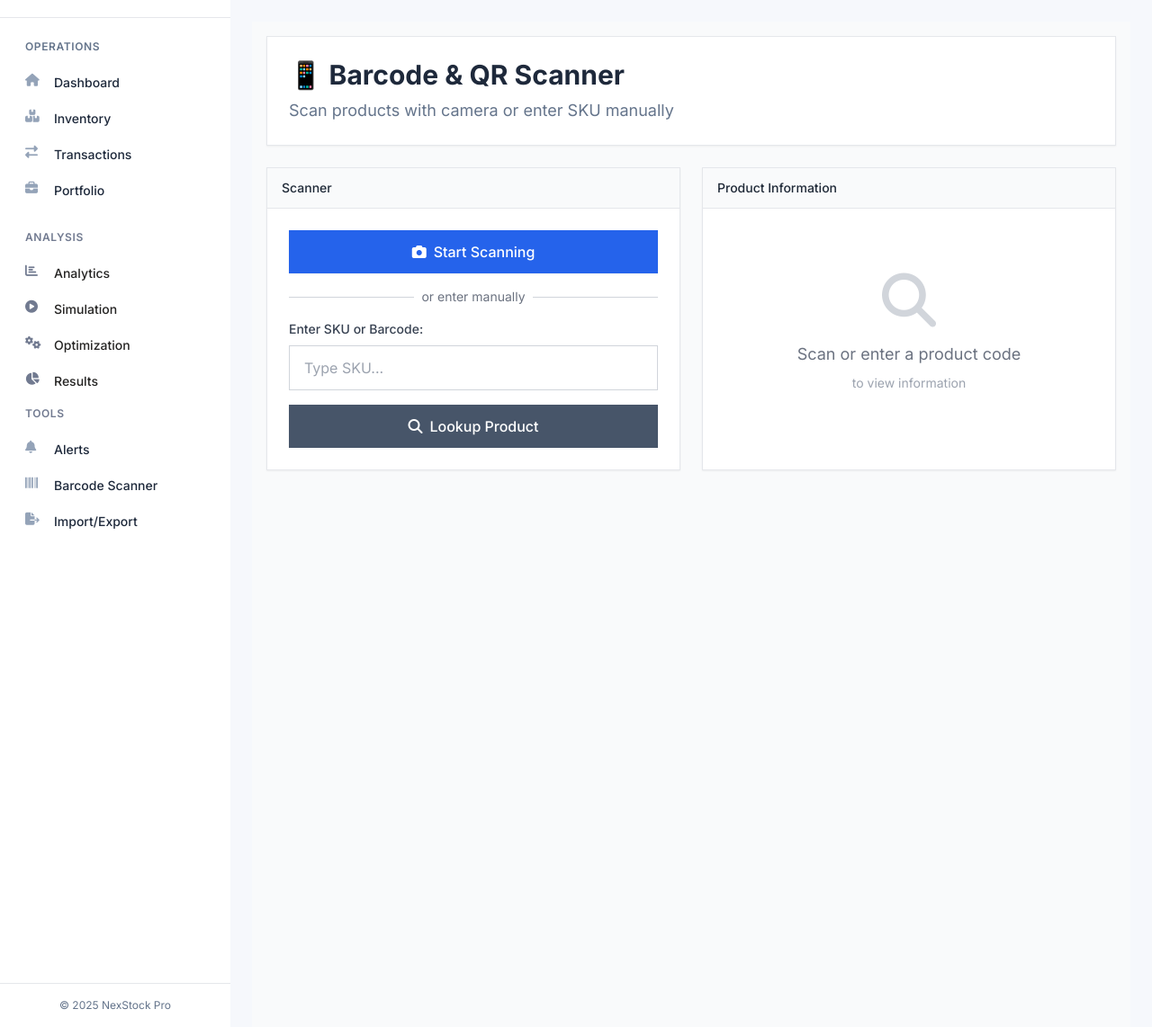
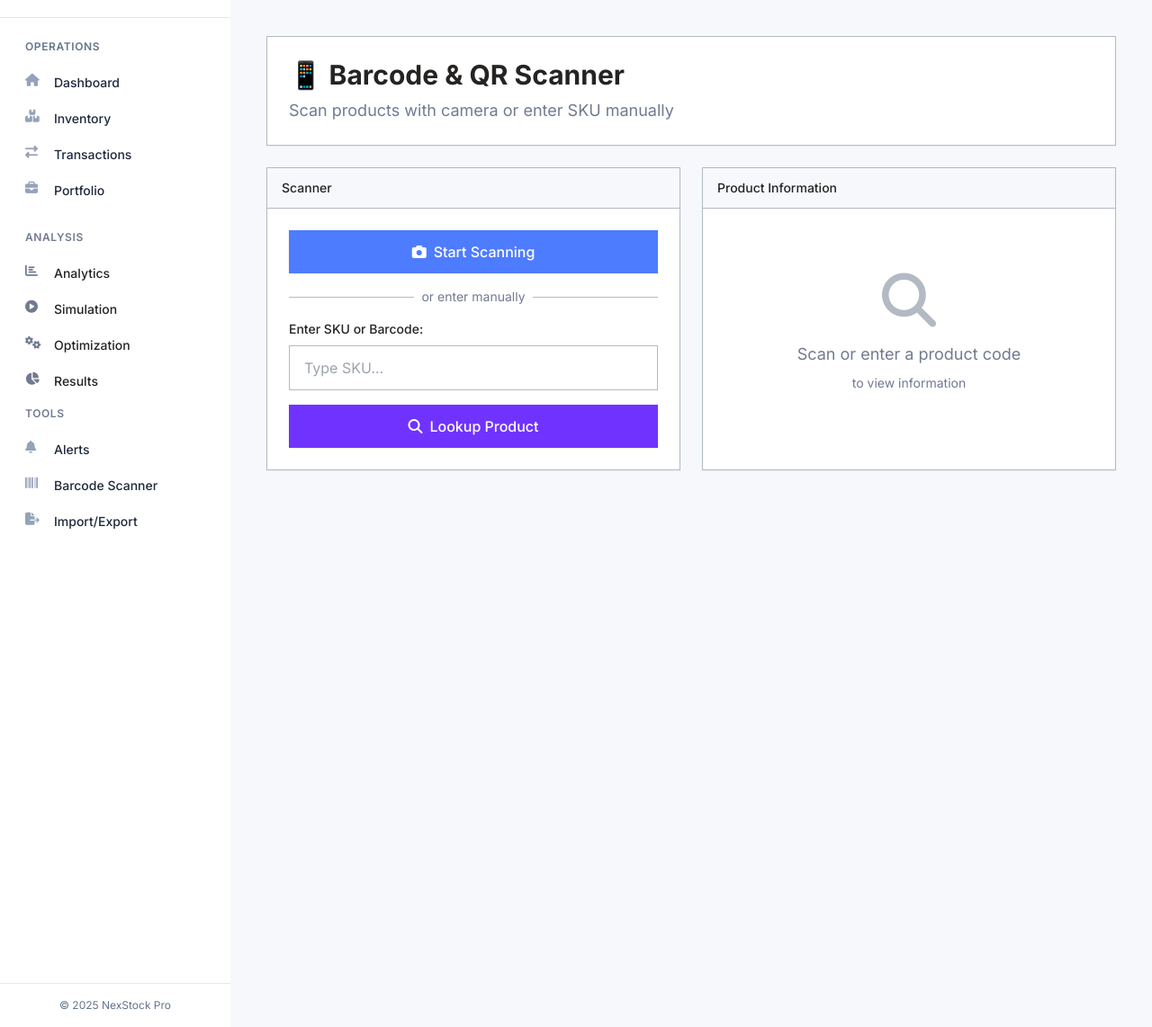
Before and after one commit to TheJackal00/NexStock, a Flask app: page /barcode in a window 1280 px wide. Shown: the part 81-1223 px from the top of the page at 90% size. Run offline with Flask 3, Linux system fonts and the light colour scheme; style sheets or scripts are compiled from the project's sources; some libraries are stand-ins or nearby versions.

Commit message:
Apply Numerro Theme 1 Light to /barcode page
- Updated page background to #F6F8FC
- Scanner card with Numerro border and header colors
- Start Scanning button: Numerro blue #4E7CFF
- Stop Camera button: Numerro red #F65164
- Lookup Product button: Numerro purple #7033FF
- Product info table with Numerro text colors
- Transaction badges: cyan for IN, red for OUT
- Scan result notification with cyan highlight
- All borders sharp (border-radius:0) with explicit 1px width

```diff
--- a/templates/barcode.html
+++ b/templates/barcode.html
@@ -6,26 +6,26 @@
 {% block page_description %}QR Code & Barcode Management{% endblock %}
 
 {% block main %}
-<div class="space-y-6 bg-gray-50 p-2 md:p-4" style="min-height:100vh">
+<div class="space-y-6 p-2 md:p-4" style="min-height:100vh; background:#F6F8FC;">
     <!-- Header Section -->
-    <div class="bg-white shadow-sm border border-gray-200 p-6" style="border-radius:0">
+    <div class="bg-white shadow-sm numerro-border p-6" style="border-radius:0; border-width:1px;">
         <div>
-            <h1 class="text-3xl font-bold text-slate-800 mb-2">📱 Barcode & QR Scanner</h1>
-            <p class="text-slate-500 text-lg">Scan products with camera or enter SKU manually</p>
+            <h1 class="text-3xl font-bold numerro-text-primary mb-2">📱 Barcode & QR Scanner</h1>
+            <p class="numerro-text-secondary text-lg">Scan products with camera or enter SKU manually</p>
         </div>
     </div>
 
     <!-- Scanner Section -->
     <div class="grid grid-cols-1 lg:grid-cols-2 gap-6">
         <!-- Camera/Input Area -->
-        <div class="bg-white shadow-sm border border-gray-200" style="border-radius:0">
-            <div class="px-4 py-3 border-b border-gray-200 bg-gray-50">
-                <h6 class="text-sm font-medium text-gray-800">Scanner</h6>
+        <div class="bg-white shadow-sm numerro-border" style="border-radius:0; border-width:1px;">
+            <div class="px-4 py-3 numerro-border" style="border-bottom-width:1px; background:#F6F8FC;">
+                <h6 class="text-sm font-medium numerro-text-primary">Scanner</h6>
             </div>
             <div class="p-6">
                 <!-- Camera View -->
                 <div id="camera-container" class="mb-4" style="display: none;">
-                    <video id="video" class="w-full border-2 border-dashed border-gray-300" style="max-height: 400px;"></video>
+                    <video id="video" class="w-full numerro-border" style="max-height: 400px; border-width:2px; border-style:dashed;"></video>
                     <canvas id="canvas" style="display: none;"></canvas>
                 </div>
 
@@ -33,26 +33,26 @@
                 <div id="manual-input">
                     <!-- Camera Button -->
                     <div class="mb-4 text-center">
-                        <button type="button" class="w-full bg-blue-600 hover:bg-blue-700 text-white font-medium px-6 py-3 shadow-sm transition-colors text-base" style="border-radius:0" onclick="toggleCamera()" id="camera-btn">
+                        <button type="button" class="w-full text-white font-medium px-6 py-3 shadow-sm transition-colors text-base" style="background:#4E7CFF; border-radius:0; border:none;" onclick="toggleCamera()" id="camera-btn" onmouseover="this.style.background='#3D63CC'" onmouseout="this.style.background='#4E7CFF'">
                             <i class="fas fa-camera mr-2"></i><span class="text-white">Start Scanning</span>
                         </button>
                     </div>
 
                     <div class="relative mb-4">
                         <div class="absolute inset-0 flex items-center">
-                            <div class="w-full border-t border-gray-300"></div>
+                            <div class="w-full numerro-border" style="border-top-width:1px;"></div>
                         </div>
                         <div class="relative flex justify-center text-sm">
-                            <span class="px-2 bg-white text-gray-500">or enter manually</span>
+                            <span class="px-2 bg-white numerro-text-secondary">or enter manually</span>
                         </div>
                     </div>
 
                     <div class="mb-4">
-                        <label for="manual-barcode" class="block text-sm font-medium text-gray-700 mb-2">Enter SKU or Barcode:</label>
-                        <input type="text" class="w-full px-4 py-3 border border-gray-300 focus:outline-none focus:ring-2 focus:ring-blue-500 text-base" style="border-radius:0" id="manual-barcode" placeholder="Type SKU...">
+                        <label for="manual-barcode" class="block text-sm font-medium numerro-text-primary mb-2">Enter SKU or Barcode:</label>
+                        <input type="text" class="w-full px-4 py-3 numerro-border focus:outline-none text-base" style="border-radius:0; border-width:1px; font-size:16px;" id="manual-barcode" placeholder="Type SKU...">
                     </div>
                     <div class="text-center">
-                        <button class="w-full bg-slate-600 hover:bg-slate-700 text-white font-medium px-6 py-3 shadow-sm transition-colors text-base" style="border-radius:0" onclick="lookupProduct()">
+                        <button class="w-full text-white font-medium px-6 py-3 shadow-sm transition-colors text-base" style="background:#7033FF; border-radius:0; border:none;" onclick="lookupProduct()" onmouseover="this.style.background='#5A29CC'" onmouseout="this.style.background='#7033FF'">
                             <i class="fas fa-search mr-2"></i><span class="text-white">Lookup Product</span>
                         </button>
                     </div>
@@ -60,7 +60,7 @@
 
                 <!-- Scan Result -->
                 <div id="scan-result" class="mt-4" style="display: none;">
-                    <div class="bg-green-50 border border-green-200 text-green-800 px-4 py-3" style="border-radius:0">
+                    <div class="numerro-border px-4 py-3" style="background:rgba(34,192,255,0.1); color:#22C0FF; border-radius:0; border-width:1px;">
                         <strong>Scanned:</strong> <span id="scanned-data"></span>
                     </div>
                 </div>
@@ -68,40 +68,40 @@
         </div>
 
         <!-- Product Information -->
-        <div class="bg-white shadow-sm border border-gray-200" style="border-radius:0">
-            <div class="px-4 py-3 border-b border-gray-200 bg-gray-50">
-                <h6 class="text-sm font-medium text-gray-800">Product Information</h6>
+        <div class="bg-white shadow-sm numerro-border" style="border-radius:0; border-width:1px;">
+            <div class="px-4 py-3 numerro-border" style="border-bottom-width:1px; background:#F6F8FC;">
+                <h6 class="text-sm font-medium numerro-text-primary">Product Information</h6>
             </div>
             <div class="p-6">
                 <div id="product-info" style="display: none;">
                     <table class="w-full">
-                        <tr class="border-b border-gray-100"><td class="py-3 font-medium text-gray-700">SKU:</td><td class="py-3 text-right text-gray-900" id="info-sku">-</td></tr>
-                        <tr class="border-b border-gray-100"><td class="py-3 font-medium text-gray-700">Name:</td><td class="py-3 text-right text-gray-900" id="info-name">-</td></tr>
-                        <tr class="border-b border-gray-100"><td class="py-3 font-medium text-gray-700">Cost:</td><td class="py-3 text-right text-gray-900" id="info-cost">-</td></tr>
-                        <tr class="border-b border-gray-100"><td class="py-3 font-medium text-gray-700">Margin:</td><td class="py-3 text-right text-gray-900" id="info-margin">-</td></tr>
-                        <tr class="border-b border-gray-100"><td class="py-3 font-medium text-gray-700">Current Stock:</td><td class="py-3 text-right text-gray-900 font-bold" id="info-stock">-</td></tr>
-                        <tr class="border-b border-gray-100"><td class="py-3 font-medium text-gray-700">Expiration:</td><td class="py-3 text-right text-gray-900" id="info-expiration">-</td></tr>
+                        <tr style="border-bottom:1px solid #B4BAC3;"><td class="py-3 font-medium numerro-text-secondary">SKU:</td><td class="py-3 text-right numerro-text-primary" id="info-sku">-</td></tr>
+                        <tr style="border-bottom:1px solid #B4BAC3;"><td class="py-3 font-medium numerro-text-secondary">Name:</td><td class="py-3 text-right numerro-text-primary" id="info-name">-</td></tr>
+                        <tr style="border-bottom:1px solid #B4BAC3;"><td class="py-3 font-medium numerro-text-secondary">Cost:</td><td class="py-3 text-right numerro-text-primary" id="info-cost">-</td></tr>
+                        <tr style="border-bottom:1px solid #B4BAC3;"><td class="py-3 font-medium numerro-text-secondary">Margin:</td><td class="py-3 text-right numerro-text-primary" id="info-margin">-</td></tr>
+                        <tr style="border-bottom:1px solid #B4BAC3;"><td class="py-3 font-medium numerro-text-secondary">Current Stock:</td><td class="py-3 text-right numerro-text-primary font-bold" id="info-stock">-</td></tr>
+                        <tr style="border-bottom:1px solid #B4BAC3;"><td class="py-3 font-medium numerro-text-secondary">Expiration:</td><td class="py-3 text-right numerro-text-primary" id="info-expiration">-</td></tr>
                     </table>
 
-                    <h6 class="text-sm font-medium text-gray-800 mt-6 mb-3">Recent Transactions</h6>
+                    <h6 class="text-sm font-medium numerro-text-primary mt-6 mb-3">Recent Transactions</h6>
                     <div class="overflow-x-auto">
-                        <table class="min-w-full border border-gray-200">
-                            <thead class="bg-gray-50">
+                        <table class="min-w-full numerro-border" style="border-width:1px; border-radius:0;">
+                            <thead style="background:#F6F8FC;">
                                 <tr>
-                                    <th class="px-4 py-2 text-left text-xs font-medium text-gray-600 uppercase">Volume</th>
-                                    <th class="px-4 py-2 text-left text-xs font-medium text-gray-600 uppercase">Type</th>
+                                    <th class="px-4 py-2 text-left text-xs font-medium numerro-text-secondary uppercase">Volume</th>
+                                    <th class="px-4 py-2 text-left text-xs font-medium numerro-text-secondary uppercase">Type</th>
                                 </tr>
                             </thead>
-                            <tbody id="recent-transactions" class="divide-y divide-gray-100">
+                            <tbody id="recent-transactions" class="bg-white">
                             </tbody>
                         </table>
                     </div>
                 </div>
 
-                <div id="no-product-info" class="text-center text-gray-500 py-12">
-                    <i class="fas fa-search text-6xl mb-4 text-gray-300"></i>
+                <div id="no-product-info" class="text-center numerro-text-secondary py-12">
+                    <i class="fas fa-search text-6xl mb-4" style="color:#B4BAC3;"></i>
                     <p class="text-lg">Scan or enter a product code</p>
-                    <p class="text-sm text-gray-400 mt-2">to view information</p>
+                    <p class="text-sm numerro-text-secondary mt-2">to view information</p>
                 </div>
             </div>
         </div>
@@ -160,8 +160,9 @@ async function toggleCamera() {
             document.getElementById('manual-input').style.display = 'none';
 
             cameraBtn.innerHTML = '<i class="fas fa-stop mr-2"></i><span class="text-white">Stop Camera</span>';
-            cameraBtn.classList.remove('bg-blue-600', 'hover:bg-blue-700');
-            cameraBtn.classList.add('bg-red-600', 'hover:bg-red-700');
+            cameraBtn.style.background = '#F65164';
+            cameraBtn.onmouseover = function() { this.style.background = '#C44050'; };
+            cameraBtn.onmouseout = function() { this.style.background = '#F65164'; };
 
             scanning = true;
             console.log('Starting QR scan loop...');
@@ -199,8 +200,9 @@ function stopCamera() {
 
     const cameraBtn = document.getElementById('camera-btn');
     cameraBtn.innerHTML = '<i class="fas fa-camera mr-2"></i><span class="text-white">Start Camera</span>';
-    cameraBtn.classList.remove('bg-red-600', 'hover:bg-red-700');
-    cameraBtn.classList.add('bg-blue-600', 'hover:bg-blue-700');
+    cameraBtn.style.background = '#4E7CFF';
+    cameraBtn.onmouseover = function() { this.style.background = '#3D63CC'; };
+    cameraBtn.onmouseout = function() { this.style.background = '#4E7CFF'; };
 
     scanning = false;
 }
@@ -276,18 +278,18 @@ function displayProductInfo(data) {
     if (data.recent_transactions && data.recent_transactions.length > 0) {
         data.recent_transactions.forEach(transaction => {
             const row = tbody.insertRow();
-            const badgeClass = transaction.VOLUME > 0 ? 'bg-green-100 text-green-800 border border-green-200' : 'bg-red-100 text-red-800 border border-red-200';
+            const badgeStyle = transaction.VOLUME > 0 ? 'background:rgba(34,192,255,0.1); color:#22C0FF; border:1px solid #22C0FF;' : 'background:rgba(246,81,100,0.1); color:#F65164; border:1px solid #F65164;';
             row.innerHTML = `
-                <td class="px-4 py-2 text-gray-900">${Math.abs(transaction.VOLUME)}</td>
+                <td class="px-4 py-2 numerro-text-primary">${Math.abs(transaction.VOLUME)}</td>
                 <td class="px-4 py-2">
-                    <span class="inline-block px-3 py-1 text-xs font-medium ${badgeClass}" style="border-radius:0">
+                    <span class="inline-block px-3 py-1 text-xs font-medium" style="border-radius:0; ${badgeStyle}">
                         ${transaction.VOLUME > 0 ? 'IN' : 'OUT'}
                     </span>
                 </td>
             `;
         });
     } else {
-        tbody.innerHTML = '<tr><td colspan="2" class="px-4 py-4 text-center text-gray-500">No recent transactions</td></tr>';
+        tbody.innerHTML = '<tr><td colspan="2" class="px-4 py-4 text-center numerro-text-secondary">No recent transactions</td></tr>';
     }
 
     document.getElementById('product-info').style.display = 'block';
```
